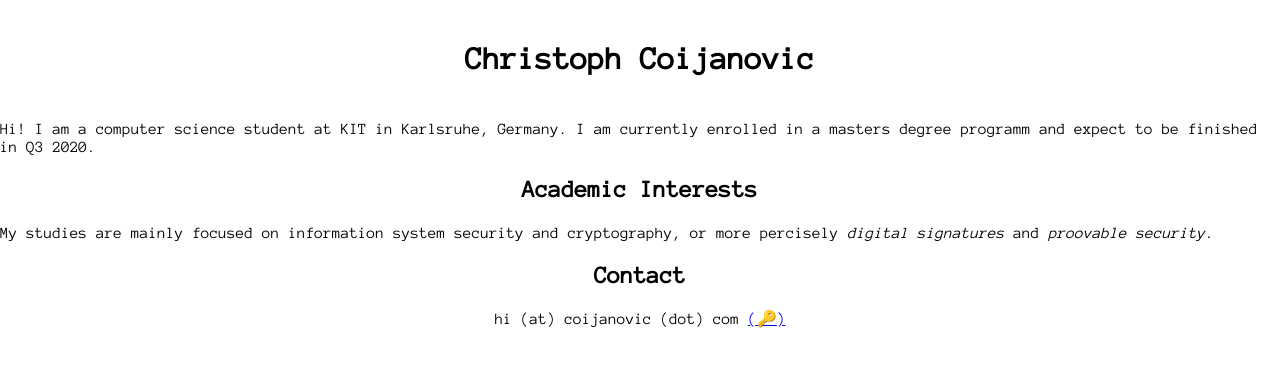
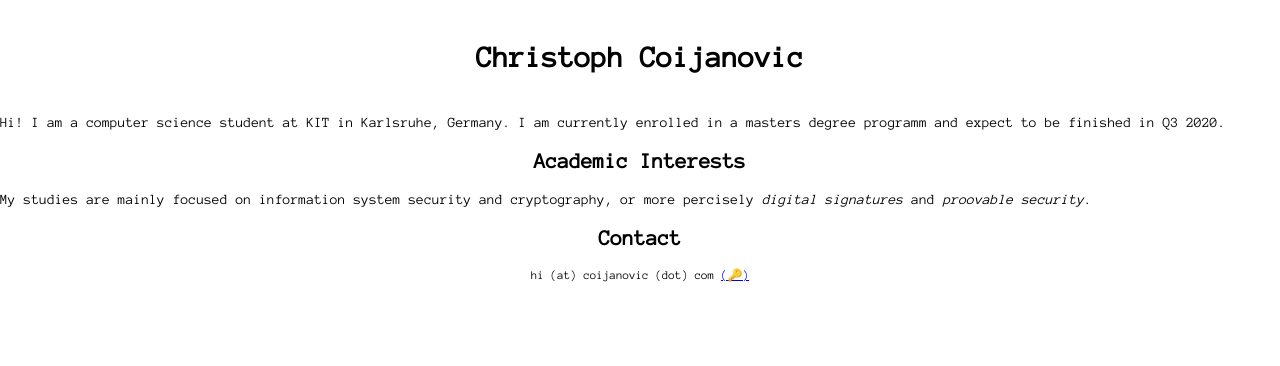
Before and after one commit to coijanovic/coijanovic.github.io, a plain HTML site: page index.html in a window 1280 px wide. Drawn offline with nearby package versions, Linux system fonts and the light colour scheme; a small style sheet from the web is missing.

Commit message:
updated font size

```diff
--- a/style.css
+++ b/style.css
@@ -4,7 +4,15 @@
 h1  {
     text-align: center;
     padding: 20px;
+    font-size: 250% !important;
 }
 h2  {
     text-align: center;
+    font-size: 180% !important;
 }
+body {
+    font-size: 1.5vh !important;
+}
+p {
+    font-size: 120% !important;
+}
```
